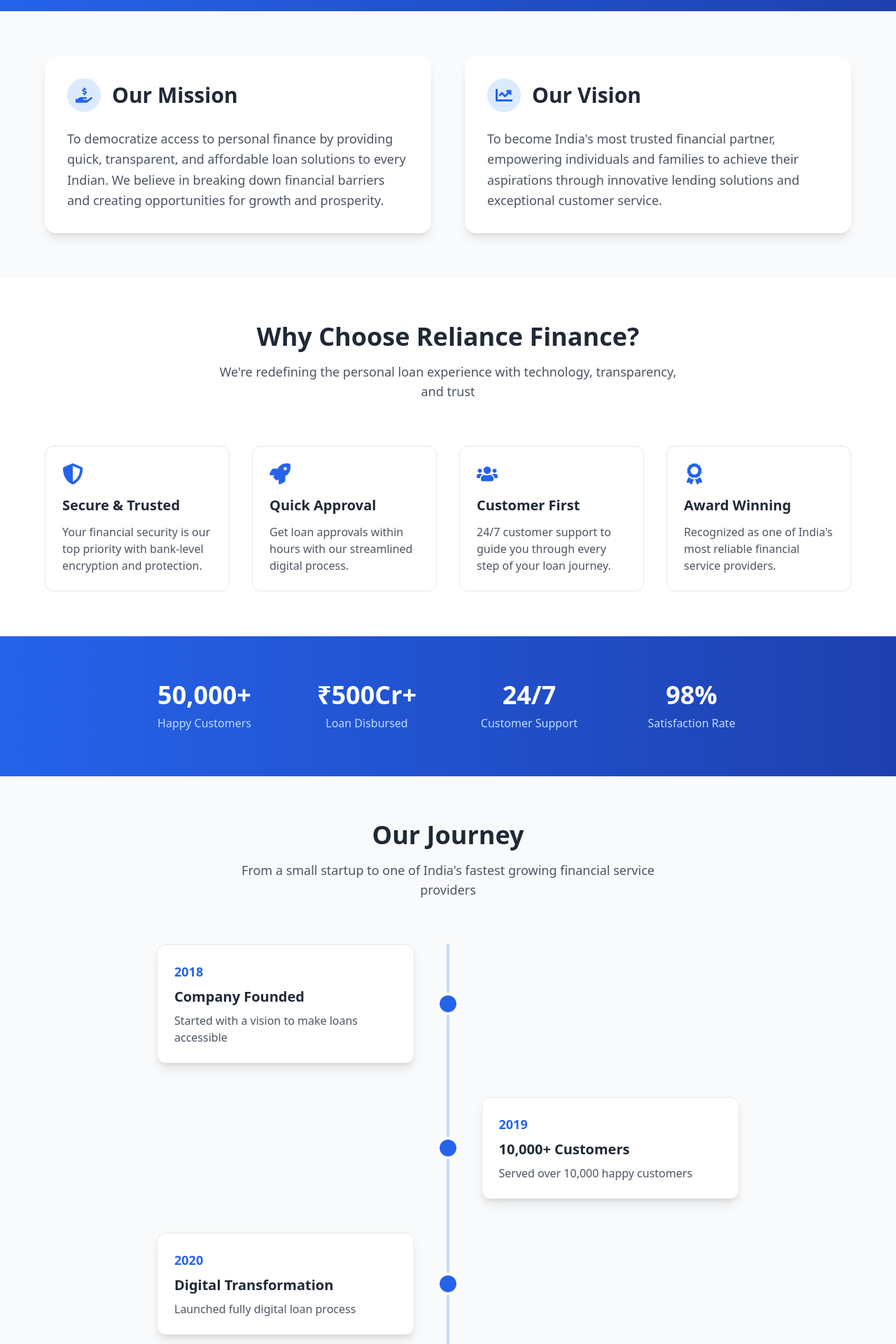
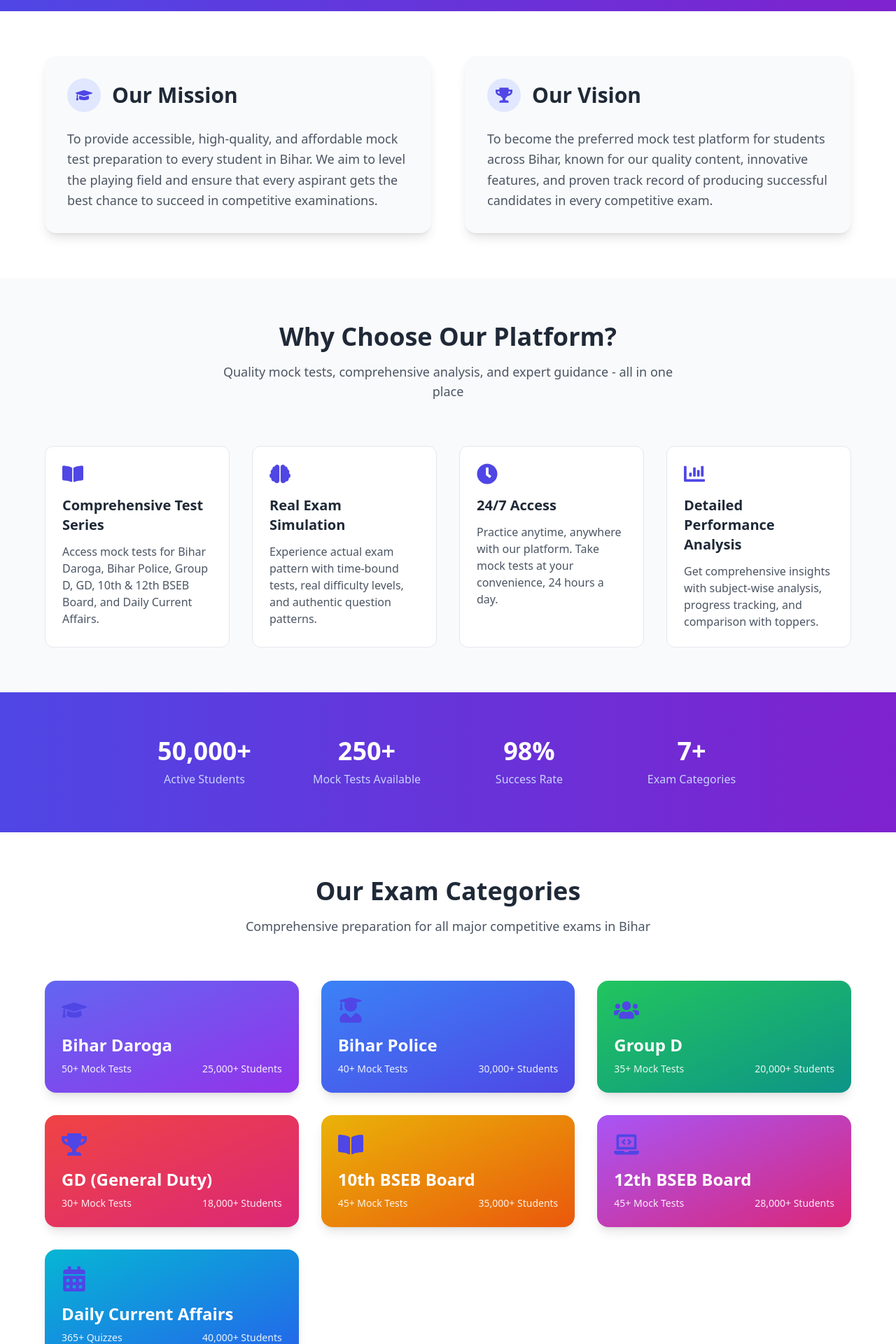
Before and after one commit to vk1503139-ship-it/MetureLund1, a React (Create React App) app: page /about in a window 1280 px wide. Shown: the part 540-2460 px from the top of the page at 70% size. Built offline with nearby package versions, Linux system fonts and the light colour scheme.

Commit message:
Update About.jsx

```diff
--- a/src/components/About.jsx
+++ b/src/components/About.jsx
@@ -1,109 +1,172 @@
 import React from 'react';
-import { FaShieldAlt, FaRocket, FaUsers, FaAward, FaHandHoldingUsd, FaChartLine } from 'react-icons/fa';
+import {
+  FaGraduationCap,
+  FaBookOpen,
+  FaUsers,
+  FaAward,
+  FaClock,
+  FaChartBar,
+  FaCheckCircle,
+  FaUserGraduate,
+  FaTrophy,
+  FaLaptopCode,
+  FaBrain,
+  FaCalendarAlt
+} from 'react-icons/fa';
 
 const About = () => {
   const features = [
     {
-      icon: <FaShieldAlt className="text-3xl text-blue-600" />,
-      title: "Secure & Trusted",
-      description: "Your financial security is our top priority with bank-level encryption and protection."
+      icon: <FaBookOpen className="text-3xl text-indigo-600" />,
+      title: "Comprehensive Test Series",
+      description: "Access mock tests for Bihar Daroga, Bihar Police, Group D, GD, 10th & 12th BSEB Board, and Daily Current Affairs."
     },
     {
-      icon: <FaRocket className="text-3xl text-blue-600" />,
-      title: "Quick Approval",
-      description: "Get loan approvals within hours with our streamlined digital process."
+      icon: <FaBrain className="text-3xl text-indigo-600" />,
+      title: "Real Exam Simulation",
+      description: "Experience actual exam pattern with time-bound tests, real difficulty levels, and authentic question patterns."
     },
     {
-      icon: <FaUsers className="text-3xl text-blue-600" />,
-      title: "Customer First",
-      description: "24/7 customer support to guide you through every step of your loan journey."
+      icon: <FaClock className="text-3xl text-indigo-600" />,
+      title: "24/7 Access",
+      description: "Practice anytime, anywhere with our platform. Take mock tests at your convenience, 24 hours a day."
     },
     {
-      icon: <FaAward className="text-3xl text-blue-600" />,
-      title: "Award Winning",
-      description: "Recognized as one of India's most reliable financial service providers."
+      icon: <FaChartBar className="text-3xl text-indigo-600" />,
+      title: "Detailed Performance Analysis",
+      description: "Get comprehensive insights with subject-wise analysis, progress tracking, and comparison with toppers."
     }
   ];
 
-  const milestones = [
-    { year: "2018", title: "Company Founded", description: "Started with a vision to make loans accessible" },
-    { year: "2019", title: "10,000+ Customers", description: "Served over 10,000 happy customers" },
-    { year: "2020", title: "Digital Transformation", description: "Launched fully digital loan process" },
-    { year: "2023", title: "₹500Cr+ Disbursed", description: "Milestone of 500 crore rupees in loans" }
+  const exams = [
+    {
+      name: "Bihar Daroga",
+      icon: <FaGraduationCap className="text-4xl text-indigo-600" />,
+      tests: "50+ Mock Tests",
+      students: "25,000+ Students",
+      color: "from-indigo-500 to-purple-600"
+    },
+    {
+      name: "Bihar Police",
+      icon: <FaUserGraduate className="text-4xl text-indigo-600" />,
+      tests: "40+ Mock Tests",
+      students: "30,000+ Students",
+      color: "from-blue-500 to-indigo-600"
+    },
+    {
+      name: "Group D",
+      icon: <FaUsers className="text-4xl text-indigo-600" />,
+      tests: "35+ Mock Tests",
+      students: "20,000+ Students",
+      color: "from-green-500 to-teal-600"
+    },
+    {
+      name: "GD (General Duty)",
+      icon: <FaTrophy className="text-4xl text-indigo-600" />,
+      tests: "30+ Mock Tests",
+      students: "18,000+ Students",
+      color: "from-red-500 to-pink-600"
+    },
+    {
+      name: "10th BSEB Board",
+      icon: <FaBookOpen className="text-4xl text-indigo-600" />,
+      tests: "45+ Mock Tests",
+      students: "35,000+ Students",
+      color: "from-yellow-500 to-orange-600"
+    },
+    {
+      name: "12th BSEB Board",
+      icon: <FaLaptopCode className="text-4xl text-indigo-600" />,
+      tests: "45+ Mock Tests",
+      students: "28,000+ Students",
+      color: "from-purple-500 to-pink-600"
+    },
+    {
+      name: "Daily Current Affairs",
+      icon: <FaCalendarAlt className="text-4xl text-indigo-600" />,
+      tests: "365+ Quizzes",
+      students: "40,000+ Students",
+      color: "from-cyan-500 to-blue-600"
+    }
   ];
 
-  const team = [
+  const achievements = [
+    { number: "50,000+", label: "Active Students" },
+    { number: "250+", label: "Mock Tests Available" },
+    { number: "98%", label: "Success Rate" },
+    { number: "7+", label: "Exam Categories" }
+  ];
+
+  const testimonials = [
     {
-      name: "Rajesh Kumar",
-      role: "CEO & Founder",
-      experience: "15+ years in Banking"
+      name: "Amit Kumar",
+      exam: "Bihar Daroga 2023",
+      quote: "The mock tests were incredibly helpful. The questions were very close to the actual exam pattern. I cleared my exam in first attempt!",
+      image: "https://i.pravatar.cc/150?img=1"
     },
     {
-      name: "Priya Sharma",
-      role: "Head of Operations",
-      experience: "12+ years in Finance"
+      name: "Priya Singh",
+      exam: "BSEB 12th Board 2024",
+      quote: "I practiced daily on this platform. The detailed solutions and analysis helped me identify my weak areas and improve significantly.",
+      image: "https://i.pravatar.cc/150?img=2"
     },
     {
-      name: "Amit Patel",
-      role: "Technology Director",
-      experience: "10+ years in FinTech"
-    },
-    {
-      name: "Sneha Reddy",
-      role: "Customer Success",
-      experience: "8+ years in Service"
+      name: "Rahul Sharma",
+      exam: "Bihar Police 2023",
+      quote: "The time management feature was a game-changer. I could simulate real exam conditions and build confidence for the main exam.",
+      image: "https://i.pravatar.cc/150?img=3"
     }
   ];
 
   return (
-    <div className="min-h-screen bg-white">
+    <div className="min-h-screen bg-gray-50">
       {/* Hero Section */}
-      <section className="bg-gradient-to-r from-blue-600 to-blue-800 text-white py-20">
+      <section className="bg-gradient-to-r from-indigo-600 to-purple-700 text-white py-20">
         <div className="container mx-auto px-4 md:px-6 text-center">
           <h1 className="text-4xl md:text-6xl font-bold mb-6">
-            About Reliance Finance
+            About Our Mock Test Platform
           </h1>
           <p className="text-xl md:text-2xl mb-8 max-w-3xl mx-auto">
-            Empowering millions of Indians with accessible, transparent, and hassle-free personal loans
+            India's most trusted platform for competitive exam preparation in Bihar - Your Gateway to Success
           </p>
           <div className="bg-white/20 backdrop-blur-sm rounded-2xl p-8 max-w-4xl mx-auto">
             <p className="text-lg md:text-xl">
-              "Our mission is to make India self-reliant by providing financial solutions that are simple,
-              secure, and designed to help you achieve your dreams."
+              "Empowering students with high-quality mock tests, comprehensive study materials, and
+              expert guidance to crack Bihar's most competitive examinations."
             </p>
           </div>
         </div>
       </section>
 
       {/* Mission & Vision */}
-      <section className="py-16 bg-gray-50">
+      <section className="py-16 bg-white">
         <div className="container mx-auto px-4 md:px-6">
           <div className="grid md:grid-cols-2 gap-12 max-w-6xl mx-auto">
-            <div className="bg-white p-8 rounded-2xl shadow-lg">
+            <div className="bg-gray-50 p-8 rounded-2xl shadow-lg hover:shadow-xl transition-shadow">
               <div className="flex items-center gap-4 mb-6">
-                <div className="bg-blue-100 p-3 rounded-full">
-                  <FaHandHoldingUsd className="text-2xl text-blue-600" />
+                <div className="bg-indigo-100 p-3 rounded-full">
+                  <FaGraduationCap className="text-2xl text-indigo-600" />
                 </div>
                 <h2 className="text-2xl md:text-3xl font-bold text-gray-800">Our Mission</h2>
               </div>
               <p className="text-gray-600 text-lg leading-relaxed">
-                To democratize access to personal finance by providing quick, transparent, and affordable
-                loan solutions to every Indian. We believe in breaking down financial barriers and creating
-                opportunities for growth and prosperity.
+                To provide accessible, high-quality, and affordable mock test preparation to every
+                student in Bihar. We aim to level the playing field and ensure that every aspirant
+                gets the best chance to succeed in competitive examinations.
               </p>
             </div>
 
-            <div className="bg-white p-8 rounded-2xl shadow-lg">
+            <div className="bg-gray-50 p-8 rounded-2xl shadow-lg hover:shadow-xl transition-shadow">
               <div className="flex items-center gap-4 mb-6">
-                <div className="bg-blue-100 p-3 rounded-full">
-                  <FaChartLine className="text-2xl text-blue-600" />
+                <div className="bg-indigo-100 p-3 rounded-full">
+                  <FaTrophy className="text-2xl text-indigo-600" />
                 </div>
                 <h2 className="text-2xl md:text-3xl font-bold text-gray-800">Our Vision</h2>
               </div>
               <p className="text-gray-600 text-lg leading-relaxed">
-                To become India's most trusted financial partner, empowering individuals and families
-                to achieve their aspirations through innovative lending solutions and exceptional
-                customer service.
+                To become the preferred mock test platform for students across Bihar, known for our
+                quality content, innovative features, and proven track record of producing successful
+                candidates in every competitive exam.
               </p>
             </div>
           </div>
@@ -111,14 +174,14 @@
       </section>
 
       {/* Why Choose Us */}
-      <section className="py-16 bg-white">
+      <section className="py-16 bg-gray-50">
         <div className="container mx-auto px-4 md:px-6">
           <div className="text-center mb-16">
             <h2 className="text-3xl md:text-4xl font-bold text-gray-800 mb-4">
-              Why Choose Reliance Finance?
+              Why Choose Our Platform?
             </h2>
             <p className="text-gray-600 text-lg max-w-2xl mx-auto">
-              We're redefining the personal loan experience with technology, transparency, and trust
+              Quality mock tests, comprehensive analysis, and expert guidance - all in one place
             </p>
           </div>
 
@@ -126,7 +189,7 @@
             {features.map((feature, index) => (
               <div
                 key={index}
-                className="bg-white p-6 rounded-xl border border-gray-200 hover:shadow-xl transition-all duration-300 hover:border-blue-300"
+                className="bg-white p-6 rounded-xl border border-gray-200 hover:shadow-xl transition-all duration-300 hover:border-indigo-300 hover:scale-105"
               >
                 <div className="mb-4">
                   {feature.icon}
@@ -144,115 +207,149 @@
       </section>
 
       {/* Stats Section */}
-      <section className="py-16 bg-gradient-to-r from-blue-600 to-blue-800 text-white">
+      <section className="py-16 bg-gradient-to-r from-indigo-600 to-purple-700 text-white">
         <div className="container mx-auto px-4 md:px-6">
           <div className="grid grid-cols-2 md:grid-cols-4 gap-8 max-w-4xl mx-auto text-center">
-            <div>
-              <div className="text-3xl md:text-4xl font-bold mb-2">50,000+</div>
-              <div className="text-blue-200">Happy Customers</div>
-            </div>
-            <div>
-              <div className="text-3xl md:text-4xl font-bold mb-2">₹500Cr+</div>
-              <div className="text-blue-200">Loan Disbursed</div>
-            </div>
-            <div>
-              <div className="text-3xl md:text-4xl font-bold mb-2">24/7</div>
-              <div className="text-blue-200">Customer Support</div>
-            </div>
-            <div>
-              <div className="text-3xl md:text-4xl font-bold mb-2">98%</div>
-              <div className="text-blue-200">Satisfaction Rate</div>
-            </div>
-          </div>
-        </div>
-      </section>
-
-      {/* Our Journey */}
-      <section className="py-16 bg-gray-50">
-        <div className="container mx-auto px-4 md:px-6">
-          <div className="text-center mb-16">
-            <h2 className="text-3xl md:text-4xl font-bold text-gray-800 mb-4">
-              Our Journey
-            </h2>
-            <p className="text-gray-600 text-lg max-w-2xl mx-auto">
-              From a small startup to one of India's fastest growing financial service providers
-            </p>
-          </div>
-
-          <div className="max-w-4xl mx-auto">
-            <div className="relative">
-              {/* Timeline line */}
-              <div className="absolute left-1/2 transform -translate-x-1/2 w-1 bg-blue-200 h-full"></div>
-
-              {/* Milestones */}
-              <div className="space-y-12">
-                {milestones.map((milestone, index) => (
-                  <div
-                    key={index}
-                    className={`flex items-center ${index % 2 === 0 ? 'flex-row' : 'flex-row-reverse'}`}
-                  >
-                    <div className="w-1/2 px-8">
-                      <div className="bg-white p-6 rounded-xl shadow-lg border border-gray-200">
-                        <div className="text-blue-600 font-bold text-lg mb-2">{milestone.year}</div>
-                        <h3 className="text-xl font-bold text-gray-800 mb-2">{milestone.title}</h3>
-                        <p className="text-gray-600">{milestone.description}</p>
-                      </div>
-                    </div>
-                    <div className="w-8 h-8 bg-blue-600 rounded-full border-4 border-white z-10"></div>
-                    <div className="w-1/2 px-8"></div>
-                  </div>
-                ))}
-              </div>
-            </div>
-          </div>
-        </div>
-      </section>
-
-      {/* Team Section */}
-      <section className="py-16 bg-white">
-        <div className="container mx-auto px-4 md:px-6">
-          <div className="text-center mb-16">
-            <h2 className="text-3xl md:text-4xl font-bold text-gray-800 mb-4">
-              Meet Our Leadership
-            </h2>
-            <p className="text-gray-600 text-lg max-w-2xl mx-auto">
-              Experienced professionals dedicated to your financial success
-            </p>
-          </div>
-
-          <div className="grid md:grid-cols-2 lg:grid-cols-4 gap-8 max-w-6xl mx-auto">
-            {team.map((member, index) => (
-              <div
-                key={index}
-                className="bg-white p-6 rounded-xl border border-gray-200 text-center hover:shadow-lg transition-all duration-300"
-              >
-                <div className="w-20 h-20 bg-gradient-to-r from-blue-500 to-blue-700 rounded-full mx-auto mb-4 flex items-center justify-center text-white text-xl font-bold">
-                  {member.name.split(' ').map(n => n[0]).join('')}
-                </div>
-                <h3 className="text-xl font-bold text-gray-800 mb-2">{member.name}</h3>
-                <div className="text-blue-600 font-medium mb-2">{member.role}</div>
-                <div className="text-gray-600 text-sm">{member.experience}</div>
+            {achievements.map((stat, index) => (
+              <div key={index}>
+                <div className="text-3xl md:text-4xl font-bold mb-2">{stat.number}</div>
+                <div className="text-indigo-200">{stat.label}</div>
               </div>
             ))}
           </div>
         </div>
       </section>
 
+      {/* Exams Section */}
+      <section className="py-16 bg-white">
+        <div className="container mx-auto px-4 md:px-6">
+          <div className="text-center mb-16">
+            <h2 className="text-3xl md:text-4xl font-bold text-gray-800 mb-4">
+              Our Exam Categories
+          </h2>
+            <p className="text-gray-600 text-lg max-w-2xl mx-auto">
+              Comprehensive preparation for all major competitive exams in Bihar
+            </p>
+          </div>
+
+          <div className="grid md:grid-cols-2 lg:grid-cols-3 gap-8 max-w-6xl mx-auto">
+            {exams.map((exam, index) => (
+              <div
+                key={index}
+                className={`bg-gradient-to-br ${exam.color} p-6 rounded-2xl text-white shadow-lg hover:shadow-2xl transition-all duration-300 hover:scale-105`}
+              >
+                <div className="mb-4">
+                  {exam.icon}
+                </div>
+                <h3 className="text-2xl font-bold mb-2">{exam.name}</h3>
+                <div className="flex justify-between text-sm opacity-90">
+                  <span>{exam.tests}</span>
+                  <span>{exam.students}</span>
+                </div>
+              </div>
+            ))}
+          </div>
+        </div>
+      </section>
+
+      {/* Testimonials */}
+      <section className="py-16 bg-gray-50">
+        <div className="container mx-auto px-4 md:px-6">
+          <div className="text-center mb-16">
+            <h2 className="text-3xl md:text-4xl font-bold text-gray-800 mb-4">
+              Student Success Stories
+            </h2>
+            <p className="text-gray-600 text-lg max-w-2xl mx-auto">
+              Hear from students who achieved their dreams with our mock tests
+            </p>
+          </div>
+
+          <div className="grid md:grid-cols-3 gap-8 max-w-6xl mx-auto">
+            {testimonials.map((testimonial, index) => (
+              <div
+                key={index}
+                className="bg-white p-6 rounded-xl shadow-lg hover:shadow-2xl transition-all duration-300"
+              >
+                <div className="flex items-center gap-4 mb-4">
+                  <div className="w-16 h-16 rounded-full bg-gradient-to-r from-indigo-500 to-purple-600 flex items-center justify-center text-white text-xl font-bold">
+                    {testimonial.name.split(' ').map(n => n[0]).join('')}
+                  </div>
+                  <div>
+                    <h4 className="font-bold text-gray-800">{testimonial.name}</h4>
+                    <p className="text-sm text-indigo-600">{testimonial.exam}</p>
+                  </div>
+                </div>
+                <div className="flex text-yellow-400 mb-3">
+                  {[...Array(5)].map((_, i) => (
+                    <FaCheckCircle key={i} className="text-sm" />
+                  ))}
+                </div>
+                <p className="text-gray-600 italic">"{testimonial.quote}"</p>
+              </div>
+            ))}
+          </div>
+        </div>
+      </section>
+
+      {/* Why Practice with Us */}
+      <section className="py-16 bg-white">
+        <div className="container mx-auto px-4 md:px-6">
+          <div className="grid md:grid-cols-2 gap-12 max-w-6xl mx-auto items-center">
+            <div>
+              <h2 className="text-3xl md:text-4xl font-bold text-gray-800 mb-6">
+                Why Practice with Us?
+              </h2>
+              <ul className="space-y-4">
+                <li className="flex items-start gap-3">
+                  <FaCheckCircle className="text-indigo-600 text-xl mt-1 flex-shrink-0" />
+                  <span className="text-gray-700 text-lg">Latest exam pattern and updated syllabus</span>
+                </li>
+                <li className="flex items-start gap-3">
+                  <FaCheckCircle className="text-indigo-600 text-xl mt-1 flex-shrink-0" />
+                  <span className="text-gray-700 text-lg">Detailed solutions with step-by-step explanations</span>
+                </li>
+                <li className="flex items-start gap-3">
+                  <FaCheckCircle className="text-indigo-600 text-xl mt-1 flex-shrink-0" />
+                  <span className="text-gray-700 text-lg">Performance tracking and progress reports</span>
+                </li>
+                <li className="flex items-start gap-3">
+                  <FaCheckCircle className="text-indigo-600 text-xl mt-1 flex-shrink-0" />
+                  <span className="text-gray-700 text-lg">Expert tips and strategies for each exam</span>
+                </li>
+                <li className="flex items-start gap-3">
+                  <FaCheckCircle className="text-indigo-600 text-xl mt-1 flex-shrink-0" />
+                  <span className="text-gray-700 text-lg">Previous year question papers and practice sets</span>
+                </li>
+              </ul>
+            </div>
+            <div className="bg-gradient-to-r from-indigo-600 to-purple-700 rounded-2xl p-8 text-white">
+              <h3 className="text-2xl font-bold mb-4">Ready to Start Your Journey?</h3>
+              <p className="mb-6">
+                Join 50,000+ students who are already preparing for their dream exams with us.
+              </p>
+              <button className="bg-white text-indigo-600 px-8 py-3 rounded-full font-bold hover:bg-gray-100 transition-colors w-full">
+                Start Free Trial
+              </button>
+            </div>
+          </div>
+        </div>
+      </section>
+
       {/* CTA Section */}
-      <section className="py-16 bg-gradient-to-r from-blue-600 to-blue-800 text-white">
+      <section className="py-16 bg-gradient-to-r from-indigo-600 to-purple-700 text-white">
         <div className="container mx-auto px-4 md:px-6 text-center">
           <h2 className="text-3xl md:text-4xl font-bold mb-6">
-            Ready to Achieve Your Dreams?
+            Start Your Exam Preparation Today!
           </h2>
           <p className="text-xl mb-8 max-w-2xl mx-auto">
-            Join thousands of satisfied customers who have transformed their lives with our personal loans
+            Access the best mock tests in Bihar and take the first step towards your dream career
           </p>
           <div className="flex flex-col sm:flex-row gap-4 justify-center">
-            <button className="bg-white text-blue-600 px-8 py-4 rounded-full font-bold text-lg hover:bg-gray-100 transition-colors">
-              Apply for Loan
+            <button className="bg-white text-indigo-600 px-8 py-4 rounded-full font-bold text-lg hover:bg-gray-100 transition-colors">
+              Explore Tests
             </button>
-            <button className="border-2 border-white text-white px-8 py-4 rounded-full font-bold text-lg hover:bg-white hover:text-blue-600 transition-colors">
-              Contact Us
+            <button className="border-2 border-white text-white px-8 py-4 rounded-full font-bold text-lg hover:bg-white hover:text-indigo-600 transition-colors">
+              View All Exams
             </button>
           </div>
         </div>
```
